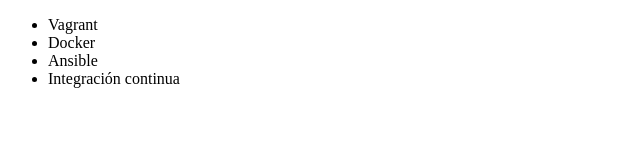
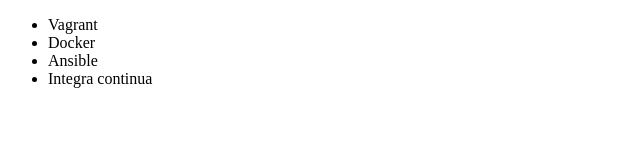
Before and after one commit to eliar22/oneg4-git, a plain HTML site: page Index.html in a window 1280 px wide. Shown: the full height of the page, 0-640 px from the left. Drawn offline with Linux system fonts and the light colour scheme.

Commit message:
Creando archivo Index htlm con lista de cursos

```diff
--- a/Index.html
+++ b/Index.html
@@ -9,7 +9,7 @@
          <li> Vagrant </li>
          <li> Docker </li>
          <li> Ansible </li>
-         <li> Integración continua </li>
+         <li> Integra continua </li>
      </ul>
 </body>
 </html>
```
